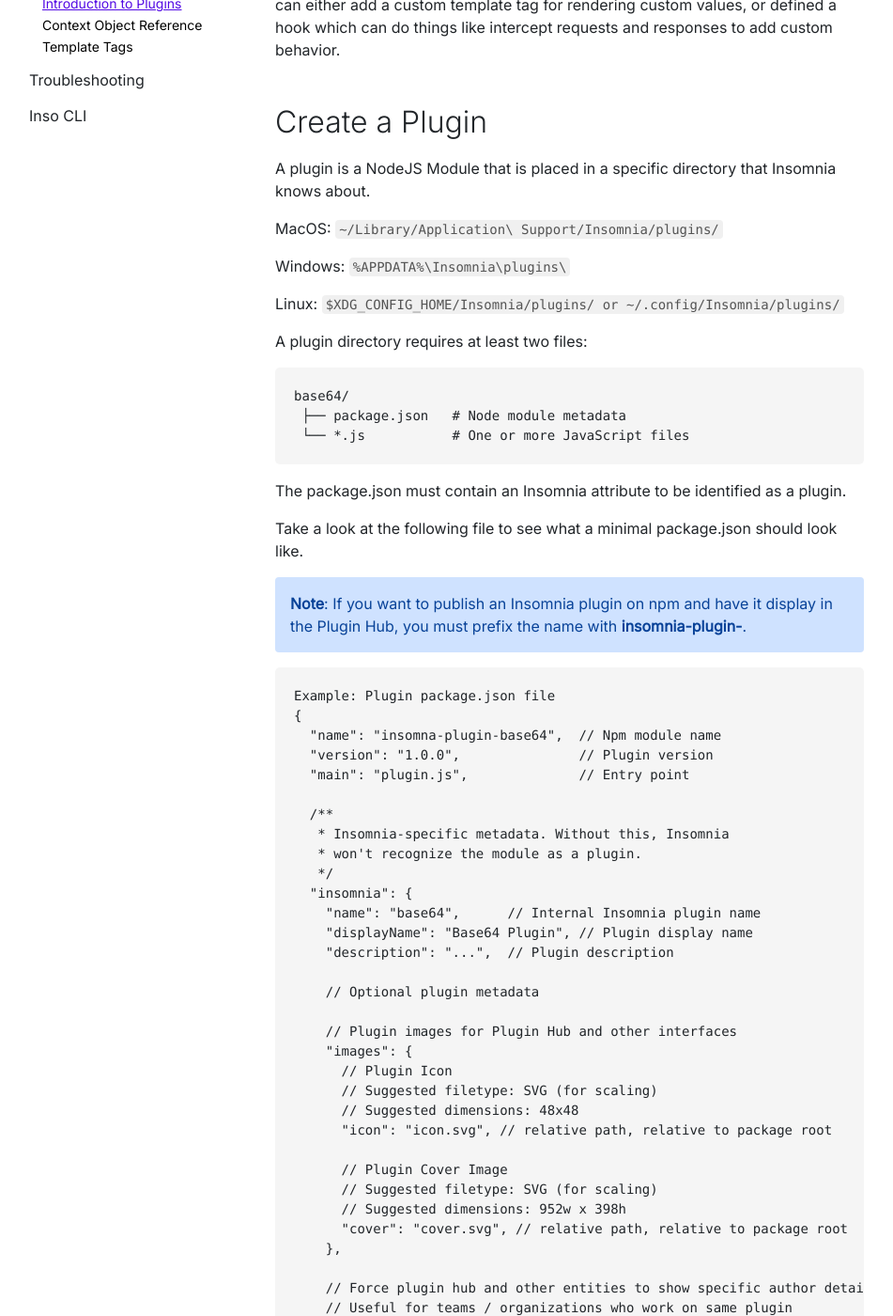
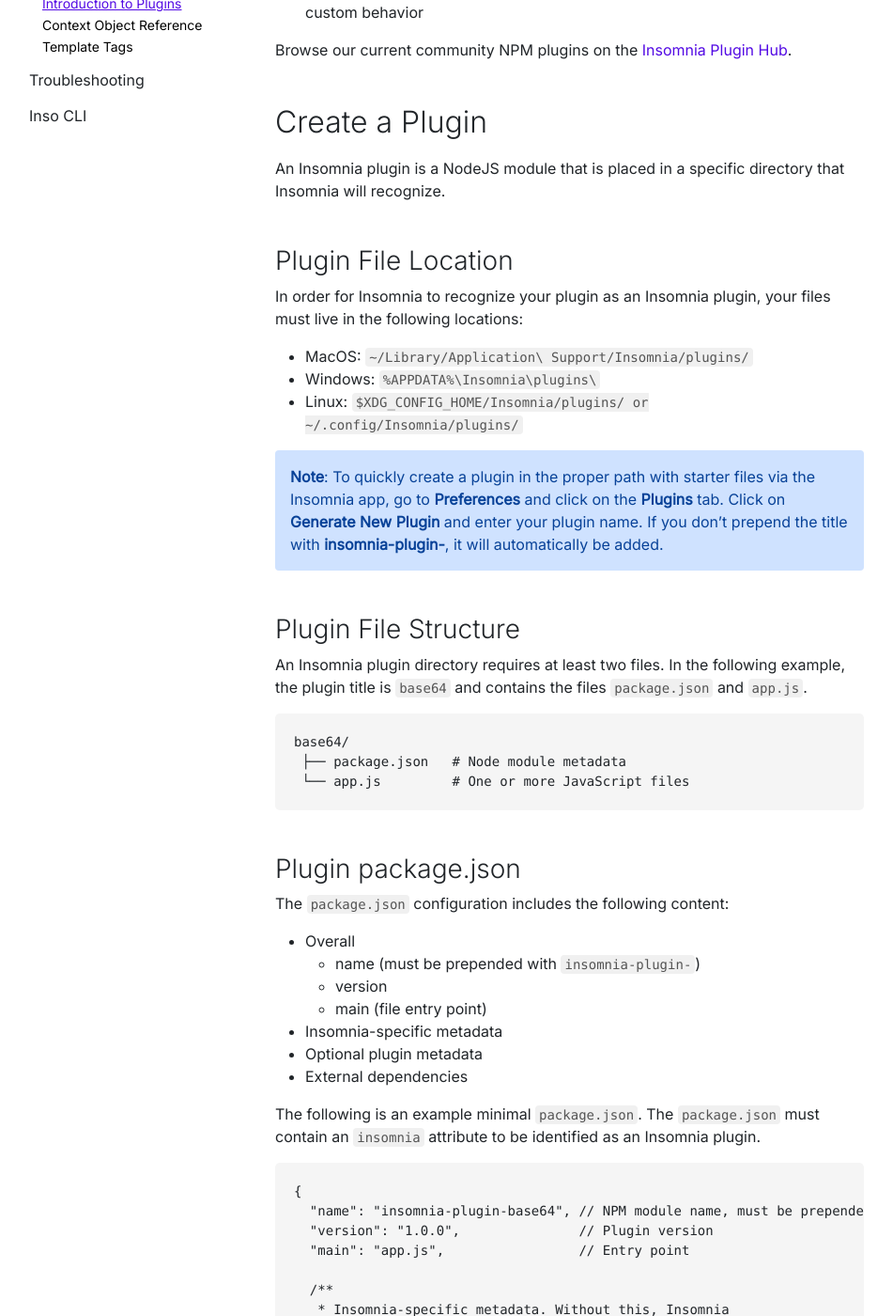
Before and after one commit to Kong/insomnia-docs, a Jekyll site: the page built from docs/insomnia/introduction-to-plugins.md, in a window 1280 px wide and 1400 px high, scrolled down 421 px. Shown: the whole window at 94% size, without its empty margins (80-1031 px from the left). Built offline with Jekyll 4.4.1, drawn with Linux system fonts in a browser that asks for light colours; comment, search, counter and statistics services are not loaded; some of the changed text lies outside the part shown.

Commit message:
add section to Introduction to Plugins: Expose Response Body Text (#11)
* add section: Expose Response Body Text

* minor fixes

* incorporate Opender feedback

````diff
--- a/docs/insomnia/introduction-to-plugins.md
+++ b/docs/insomnia/introduction-to-plugins.md
@@ -5,53 +5,68 @@
 category-url: plugins
 ---
 
-Browse our current community plugins on the [Insomnia Plugin Hub](https://insomnia.rest/plugins).
+This section provides an overview of Insomnia’s plugins, which can be used to extend the functionality of Insomnia. Plugins are commonly used when more advanced behavior is needed, like custom authentication mechanisms and complex workflows.
 
-For most use-cases, Insomnia’s core feature set will suffice. However, for certain things like custom authentication mechanisms or complex workflows, more advanced behavior may be required.
+You can create your own Insomnia plugin and upload it via **Insomnia Preferences** within the app or via NPM. Generally, plugins do the following:
 
-This document provides an overview of Insomnia’s plugin APIs, which can be used to extend the functionality of Insomnia.
+* Add a custom template tag for rendering custom values
+* Define a hook that can do things like intercept requests and responses to add custom behavior
 
-There are three general types of plugins that you can create for Insomnia. A plugin can either add a custom template tag for rendering custom values, or defined a hook which can do things like intercept requests and responses to add custom behavior.
+Browse our current community NPM plugins on the [Insomnia Plugin Hub](https://insomnia.rest/plugins).
 
 ## Create a Plugin
-A plugin is a NodeJS Module that is placed in a specific directory that Insomnia knows about.
 
-MacOS: `~/Library/Application\ Support/Insomnia/plugins/`
+An Insomnia plugin is a NodeJS module that is placed in a specific directory that Insomnia will recognize.
 
-Windows: `%APPDATA%\Insomnia\plugins\`
+### Plugin File Location
 
-Linux: `$XDG_CONFIG_HOME/Insomnia/plugins/ or ~/.config/Insomnia/plugins/`
+In order for Insomnia to recognize your plugin as an Insomnia plugin, your files must live in the following locations:
 
-A plugin directory requires at least two files:
+* MacOS:   `~/Library/Application\ Support/Insomnia/plugins/`
+* Windows: `%APPDATA%\Insomnia\plugins\`
+* Linux:   `$XDG_CONFIG_HOME/Insomnia/plugins/ or ~/.config/Insomnia/plugins/`
+
+{:.alert .alert-primary}
+**Note**: To quickly create a plugin in the proper path with starter files via the Insomnia app, go to **Preferences** and click on the **Plugins** tab. Click on **Generate New Plugin** and enter your plugin name. If you don't prepend the title with **insomnia-plugin-**, it will automatically be added.
+
+### Plugin File Structure
+
+An Insomnia plugin directory requires at least two files. In the following example, the plugin title is `base64` and contains the files `package.json` and `app.js`.
 
 ```
 base64/
  ├── package.json   # Node module metadata
- └── *.js           # One or more JavaScript files
+ └── app.js         # One or more JavaScript files
 ```
 
-The package.json must contain an Insomnia attribute to be identified as a plugin.
+### Plugin package.json
 
-Take a look at the following file to see what a minimal package.json should look like.
+The `package.json` configuration includes the following content:
 
-{:.alert .alert-primary}
-**Note**: If you want to publish an Insomnia plugin on npm and have it display in the Plugin Hub, you must prefix the name with **insomnia-plugin-**.
+* Overall
+  * name (must be prepended with `insomnia-plugin-`)
+  * version
+  * main (file entry point)
+* Insomnia-specific metadata
+* Optional plugin metadata
+* External dependencies
+
+The following is an example minimal `package.json`. The `package.json` must contain an `insomnia` attribute to be identified as an Insomnia plugin.
 
 ```
-Example: Plugin package.json file
 {
-  "name": "insomna-plugin-base64",  // Npm module name
+  "name": "insomnia-plugin-base64", // NPM module name, must be prepended with insomnia-plugin-
   "version": "1.0.0",               // Plugin version
-  "main": "plugin.js",              // Entry point
+  "main": "app.js",                 // Entry point
 
   /**
    * Insomnia-specific metadata. Without this, Insomnia
    * won't recognize the module as a plugin.
    */
   "insomnia": {
-    "name": "base64",      // Internal Insomnia plugin name
-    "displayName": "Base64 Plugin", // Plugin display name
-    "description": "...",  // Plugin description
+    "name": "base64",                                                       // Internal Insomnia plugin name
+    "displayName": "base64 Plugin",                                         // Plugin display name
+    "description": "The base64 plugin encodes and decodes basic strings.",  // Plugin description
 
     // Optional plugin metadata
 
@@ -69,20 +84,11 @@
     },
 
     // Force plugin hub and other entities to show specific author details
-    // Useful for teams / organizations who work on same plugin
+    // Useful for teams and organizations who work on the same plugin
     "publisher": {
       "name": "YOUR NAME HERE", // Plugin publisher name, displayed on plugin hub
-      "icon": "https://...", // Plugin publisher avatar /  icon, absolute url
-    },
-
-    // Plugin Application Support
-    // semver target supported, see https://semver.npmjs.com/ for more details
-    // * targets all versions
-    "applications": {
-      "designer": "*",
-      "core": "*",
-      "cli": "*",
-     },
+      "icon": "https://...",    // Plugin publisher avatar or icon, absolute url
+    }
   },
 
   // External dependencies are also supported
@@ -91,23 +97,84 @@
 }
 ```
 
+### Alter a Response Body
+
+The response body works with [NodeJS Buffers](https://nodejs.org/api/buffer.html). To change the response body through a plugin, you'll need to translate to and from a Buffer.
+
+The below example ties into `responseHooks` and shows how to work with the NodeJS Buffers to:
+
+* Convert a Buffer to a string
+* Parse a string to a JS object
+* Modify the response by:
+  * Generating a random number
+  * Prompting to user for information in a modal
+* Convert the JS object to a string and then to a Buffer
+
+```
+const bufferToJsonObj = buf => JSON.parse(buf.toString('utf-8'));
+const jsonObjToBuffer = obj => Buffer.from(JSON.stringify(obj), 'utf-8');
+
+module.exports.responseHooks = [
+  async ctx => {
+    try{
+      const resp = bufferToJsonObj(ctx.response.getBody());
+
+      // Modify
+      resp.__randomNumber = Math.random();
+
+      // If you want something from a user, use a prompt:
+      const promptResult = await ctx.app.prompt('Type something', { defaultValue: 'abcd' });
+      resp.__customValue = promptResult;
+
+      ctx.response.setBody(jsonObjToBuffer(resp));
+    } catch {
+      // no-op
+    }
+  }
+]
+```
+_This example adds a `__randomNumber` and `__customValue` property to a JSON response. Update the functionality as needed._
+
 ## Manage Plugins
-Plugins can be added from the Plugins tab within the application preferences dialog. They can also be downloaded and installed directly from npm.
+
+The **Plugins** tab in the **Preferences** menu enables the following functionality:
+
+* Add an existing plugin
+* Create a new plugin locally
+* Toggle a plugin to enable or disable it
+* Reveal the exact local plugin location on your machine
+
+{:.alert .alert-primary}
+**Note**: Plugins can be downloaded and installed directly from the [Insomnia Plugin Hub](https://insomnia.rest/plugins).
 
 ## Publish Plugins
-Before you publish your plugin, there are two main things you want to ensure if you want your plugin to be recognized by Insomnia and be available through the Insomnia Plugin Hub.
 
-* Your plugin's package.json contains the insomnia attribute with the correct structure. See Create a Plugin for more info.
-* Your plugin's package name is prefixed with `insomnia-plugin-`
+Before you publish your plugin, ensure you have met the following criteria for your plugin to be recognized by Insomnia and be available on the [Insomnia Plugin Hub](https://insomnia.rest/plugins).
 
-After you have verified that your plugin meets the criteria described above, now you can proceed with publishing your plugin following the npm instructions on publishing a package.
+Your plugin should:
 
-If your package does not show up on the Insomnia Plugin Hub after a few days, please contact us with the name of your plugin and a link to the published npm package.
+* Include a correctly structured `package.json` file containing the `insomnia` attribute. See [Plugin package.json](#plugin-packagejson) for more info.
+* Have a package name prefixed with `insomnia-plugin-`.
+* Be publicly available.
 
-## Debugging
-Navigate to View > Toggle DevTools to open the Chrome Developer Tools. From here, you can debug Insomnia as you would any web project in Chrome.
+After you have verified that your plugin meets the criteria described above, publish your public plugin following the [NPM publish unscoped public packages instructions](https://docs.npmjs.com/creating-and-publishing-unscoped-public-packages). Publish an _unscoped_ package to ensure it appears on the Insomnia Plugin Hub.
 
-If you want to focus specifically on the plugin you are developing, you can find it from the Sources tab and/or filter the Console based on the plugin’s file name.
+If your package does not show up on the Insomnia Plugin Hub after a few days, please [contact us](https://insomnia.rest/support) with the name of your plugin and a link to the published NPM package.
+
+### Publish Scoped Plugins
+
+Insomnia can also use private (scoped) plugins. This commonly enables enterprise users to keep the plugin private from Insomnia.
+
+To enable private (scoped) plugins:
+
+1. Navigate to the `plugins` directory in [Application Data](/insomnia/application-data).
+2. Run `npm install @scoped/plugin`.
+
+## Debug in the Insomnia App
+
+The Insomnia app enables debugging with Chrome DevTools. To open DevTools, click **View** then **Toggle DevTools**.
+
+If you want to focus specifically on the plugin you are developing, you can find it from the **Sources** tab and/or filter the **Console** based on the plugin’s file name.
 
 ## Template Tags
 
````
